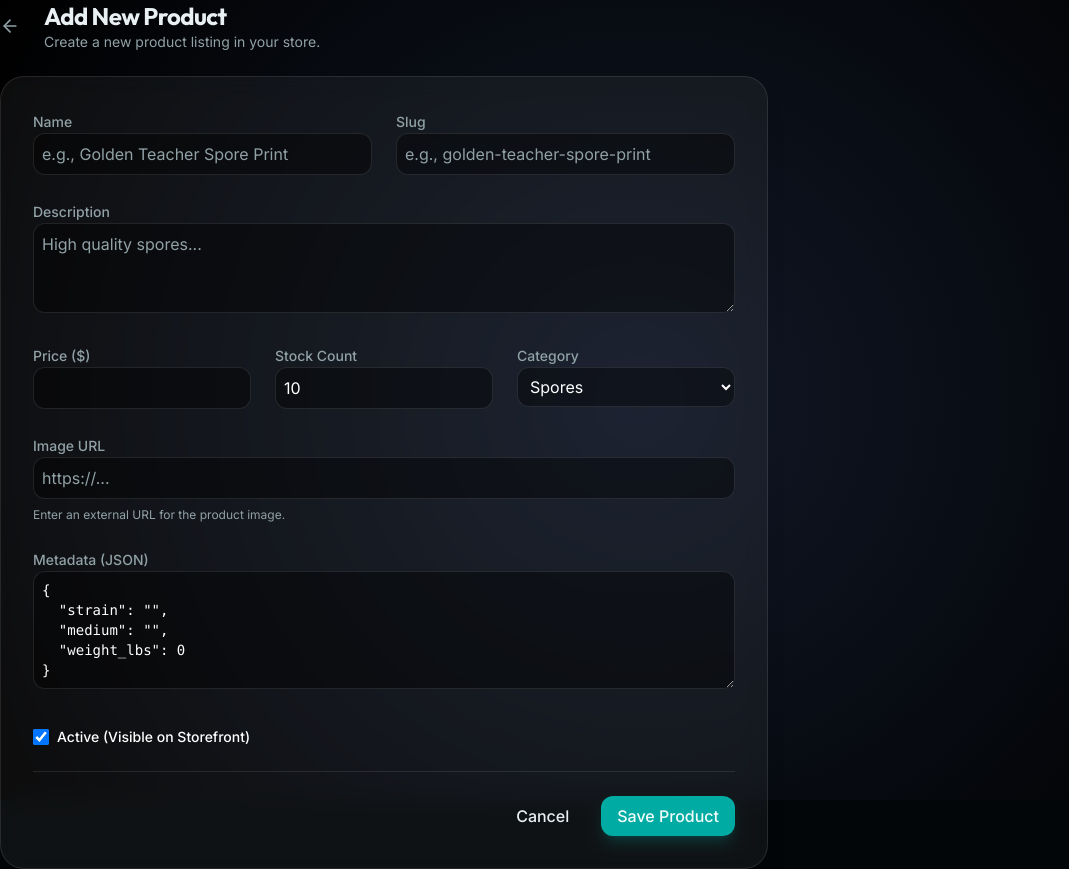
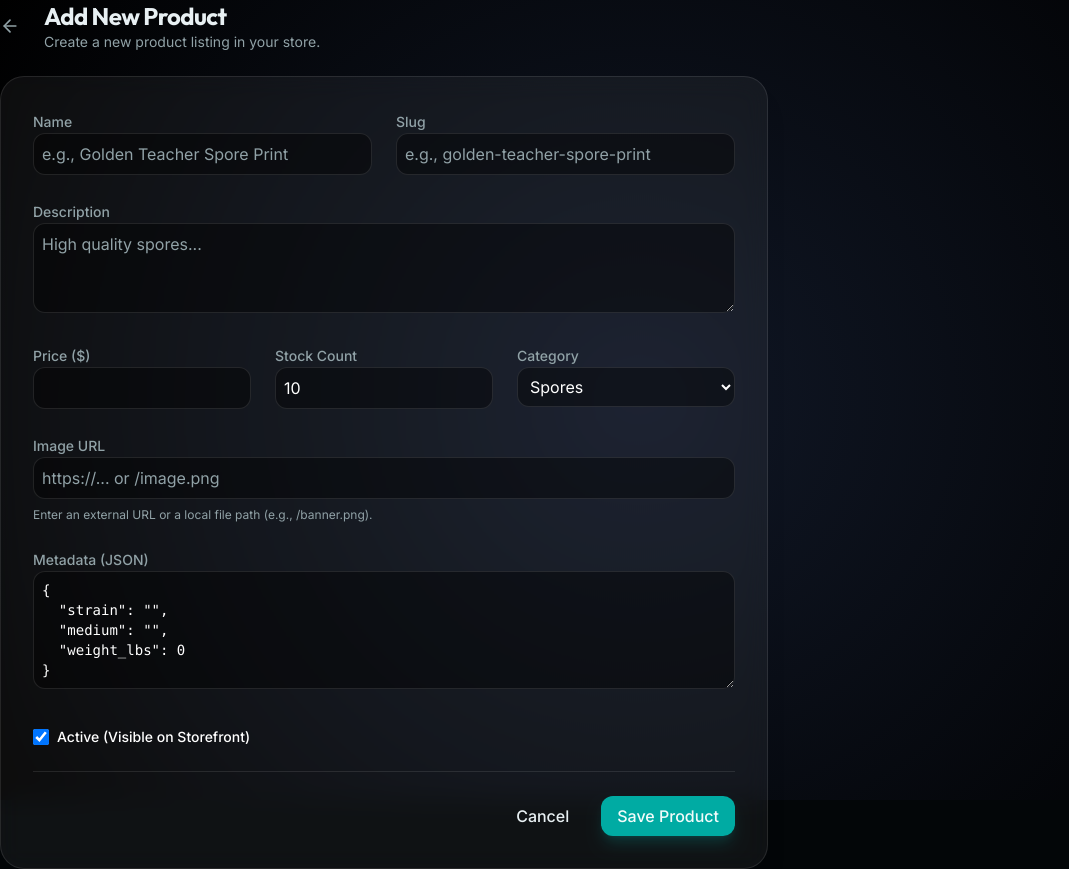
Before and after one commit to insid30ut/mycstore, a Next.js app: page /admin/products/new in a window 1280 px wide. Shown: the whole page, without its empty margins (0-1069 px from the left). Built offline with nearby package versions, Linux system fonts and the light colour scheme; no server answers.

Commit message:
feat: add ProductForm component for creating and updating product records

```diff
--- a/src/components/admin/ProductForm.tsx
+++ b/src/components/admin/ProductForm.tsx
@@ -130,13 +130,13 @@ export function ProductForm({ initialData }: ProductFormProps) {
       <div className="space-y-2">
         <label className="text-sm font-medium text-muted-foreground">Image URL</label>
         <input
-          type="url"
+          type="text"
           name="image_url"
           defaultValue={initialData?.product_images?.[0]?.url}
           className="w-full bg-black/40 border border-white/10 rounded-md p-2 text-white placeholder-muted-foreground focus:ring-1 focus:ring-primary"
-          placeholder="https://..."
+          placeholder="https://... or /image.png"
         />
-        <p className="text-xs text-muted-foreground">Enter an external URL for the product image.</p>
+        <p className="text-xs text-muted-foreground">Enter an external URL or a local file path (e.g., /banner.png).</p>
         {initialData?.product_images?.[0]?.url && (
             <div className="mt-2 w-24 h-24 rounded border border-white/10 overflow-hidden relative">
               <img src={initialData.product_images[0].url} alt="Preview" className="object-cover w-full h-full" />
```
